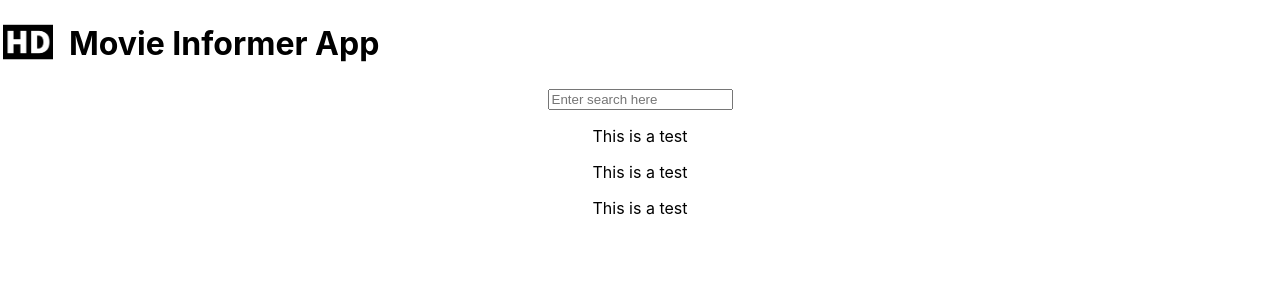
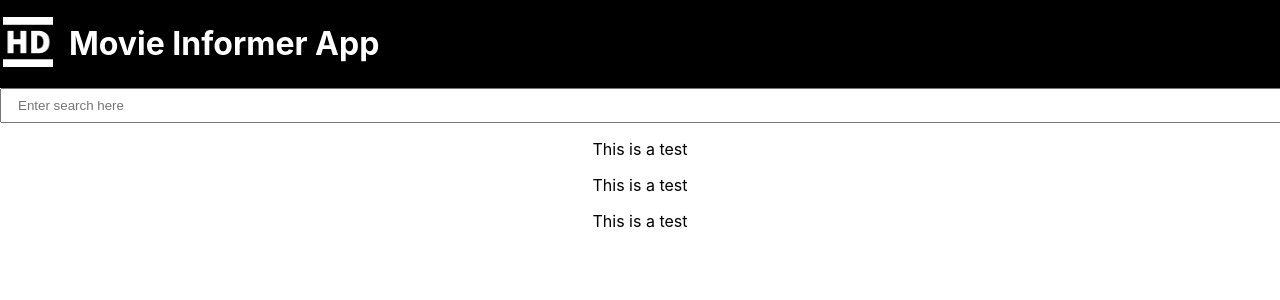
Before and after one commit to Lpmartinez1109/Movie_Informer_App, a React (Create React App) app: page / in a window 1280 px wide. Shown: the top 300 px of the page. Built offline with nearby package versions, Linux system fonts and the light colour scheme.

Commit message:
some styling added to repo

```diff
--- a/src/App.css
+++ b/src/App.css
@@ -1,3 +1,20 @@
+.titleHeader{
+       background-color:#000;
+       display: block;
+       color: #fff;
+       padding: left 16px;;
+}
+.titleSearch{
+  font-size: 24;
+  display: block;
+  width: 99%;
+  padding-top: 8px;
+  padding-bottom: 8px;
+  padding-left: 16px;
+}
+
+
+
 .App {
   text-align: center;
 }
```
